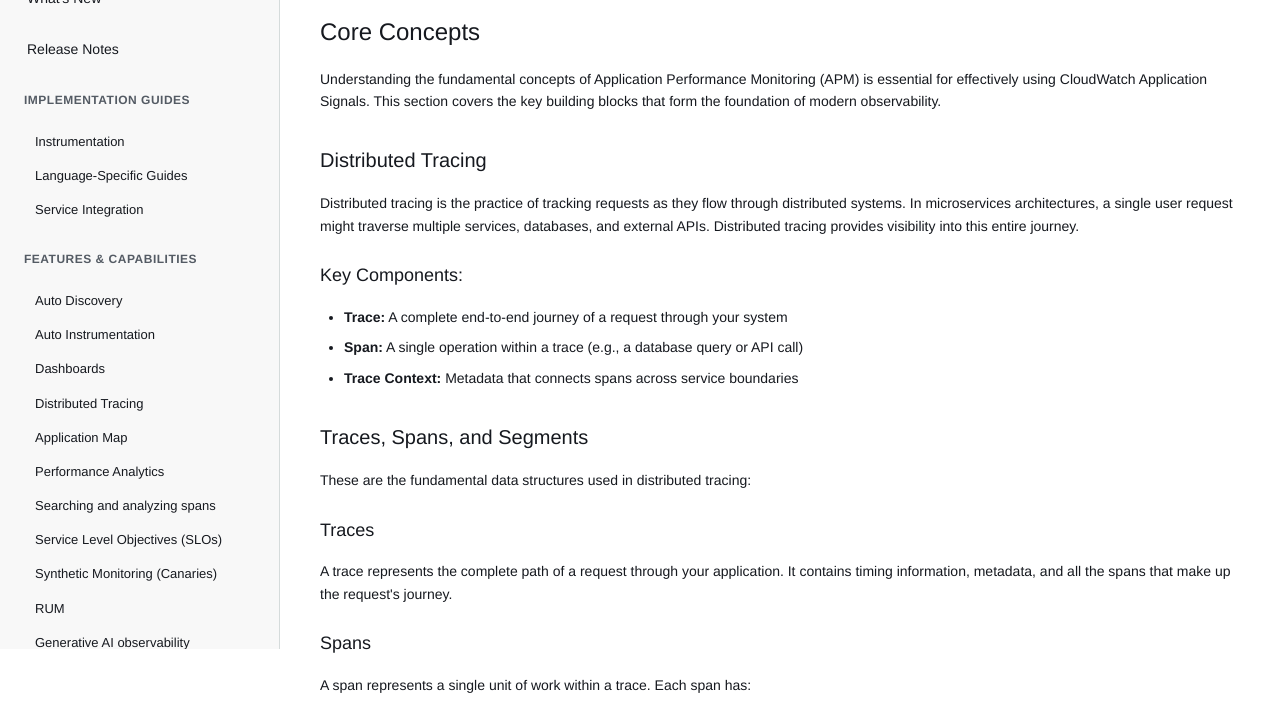
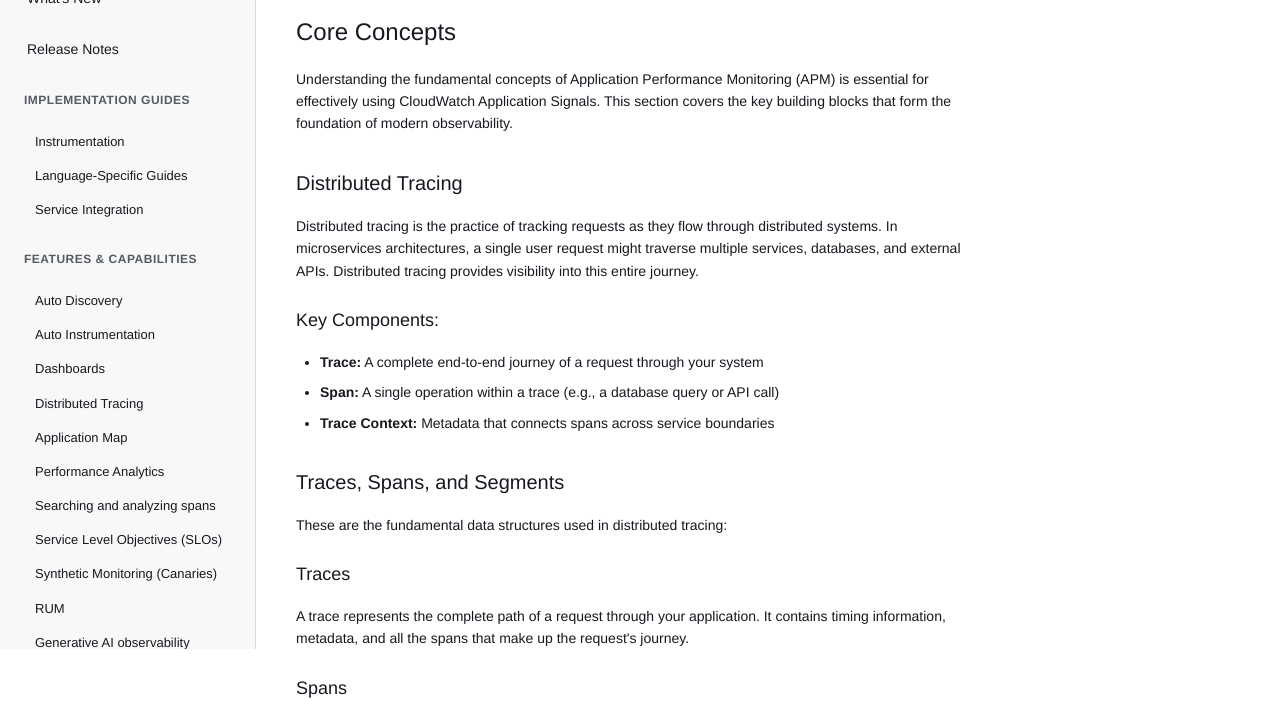
Before and after one commit to vijaykbv/cw-apm-docs, a plain HTML site: page pages/concepts.html in a window 1280 px wide. Shown: the part 151-865 px from the top of the page. Drawn offline with Linux system fonts and the light colour scheme; files that its build step writes are made by us from their sources.

Commit message:
Update layout to make main content area 60% width with responsive design

```diff
--- a/assets/css/style.css
+++ b/assets/css/style.css
@@ -60,7 +60,7 @@ body {
 
 /* Left navigation - AWS style */
 .left-nav {
-  width: var(--nav-width);
+  width: 20%;
   background-color: var(--aws-gray-100);
   border-right: 1px solid var(--aws-gray-300);
   padding: 20px 0;
@@ -68,6 +68,7 @@ body {
   position: fixed;
   height: calc(100vh - var(--header-height));
   top: var(--header-height);
+  left: 0;
 }
 
 .left-nav h3 {
@@ -114,10 +115,11 @@ body {
 
 /* Main content area */
 .content {
-  flex: 1;
-  margin-left: var(--nav-width);
+  width: 60%;
+  margin-left: 20%;
   padding: 32px 40px;
-  max-width: 1200px;
+  max-width: none;
+  min-height: calc(100vh - var(--header-height));
 }
 
 header h1 {
@@ -298,11 +300,12 @@ section h4:first-child {
 /* Responsive design */
 @media (max-width: 1024px) {
   .left-nav {
-    width: 260px;
+    width: 25%;
   }
 
   .content {
-    margin-left: 260px;
+    width: 65%;
+    margin-left: 25%;
   }
 }
 
@@ -320,6 +323,7 @@ section h4:first-child {
   }
 
   .content {
+    width: 100%;
     margin-left: 0;
     padding: 20px;
   }
```
